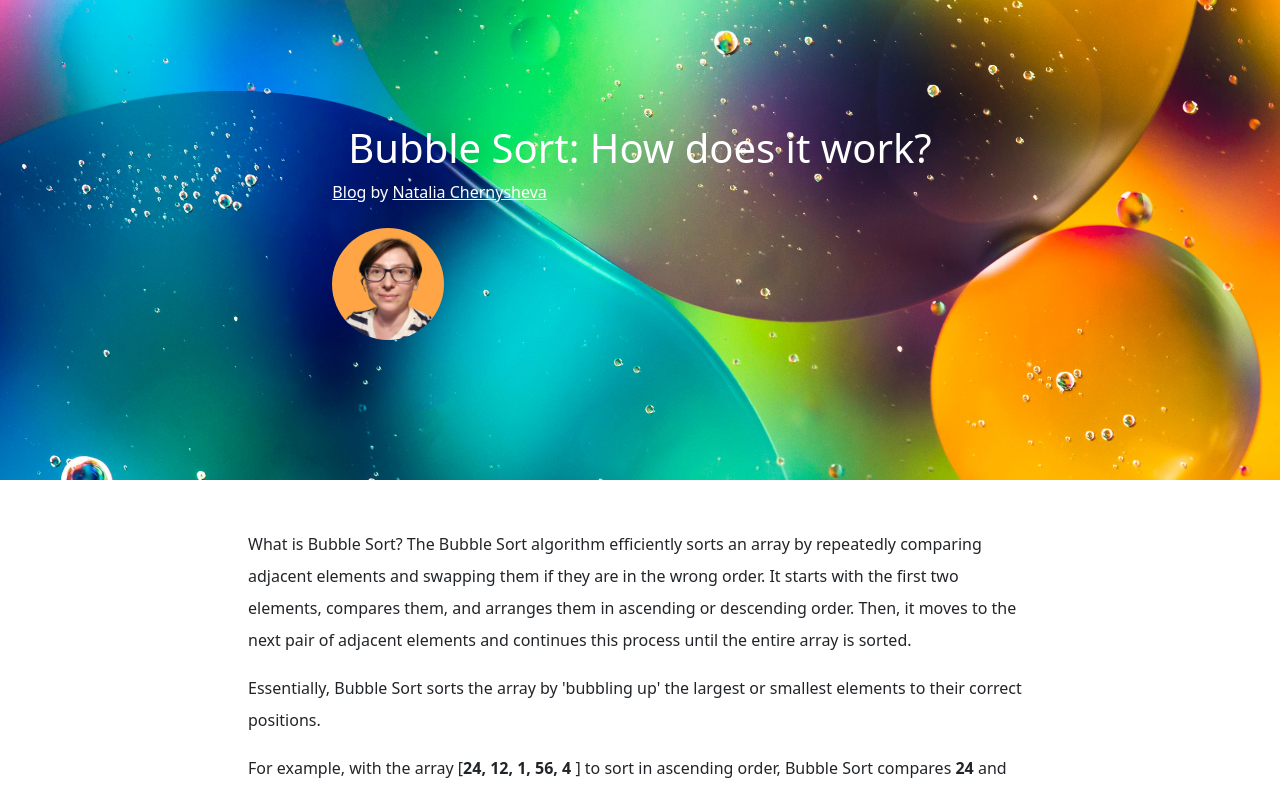
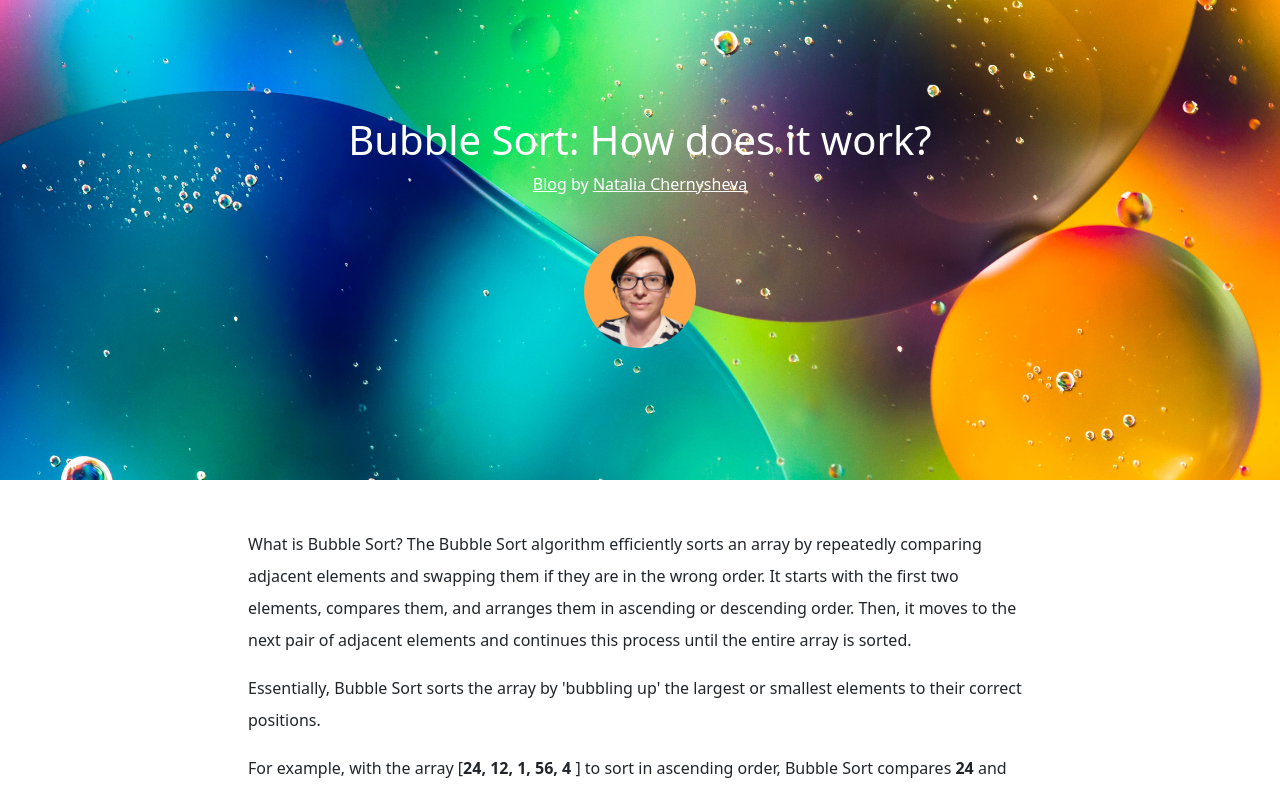
Before and after one commit to nchernys/portfolio-blog, a React (Create React App) app: page /blog-bubble-sort in a window 1280 px wide. Shown: the top 792 px of the page. Built offline with nearby package versions, Linux system fonts and the light colour scheme.

Commit message:
links blog reload

```diff
--- a/src/bubbleSort.css
+++ b/src/bubbleSort.css
@@ -6,11 +6,21 @@
   background-size: cover;
   background-repeat: no-repeat;
   justify-content: center;
+  width: 100%;
+  height: 30em;
+  display: flex;
+  justify-content: center;
+  align-items: center;
+  box-sizing: border-box;
 }
 
 .header-text {
   margin-left: auto;
   margin-right: auto;
+  display: flex;
+  flex-direction: column;
+  justify-content: center;
+  align-items: center;
 }
 
 .bubble-heading h1 {
--- a/src/bubbleSort.js
+++ b/src/bubbleSort.js
@@ -63,7 +63,7 @@
 
   return (
     <>
-      <div className="header bubble-heading">
+      <div className="bubble-heading">
         <div className="header-text">
           <h1 className="px-3">Bubble Sort: How does it work?</h1>
           <p>
```
Also changed, not shown: 10 other files (tests, documents, lock files or other folders).
